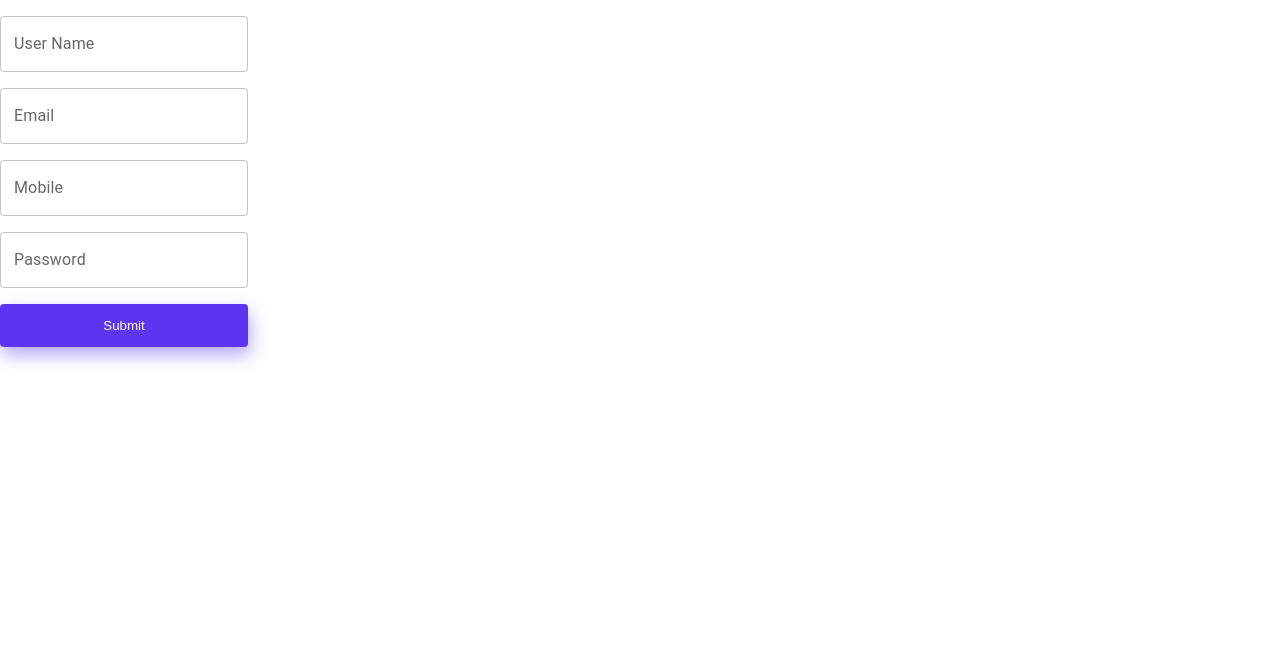
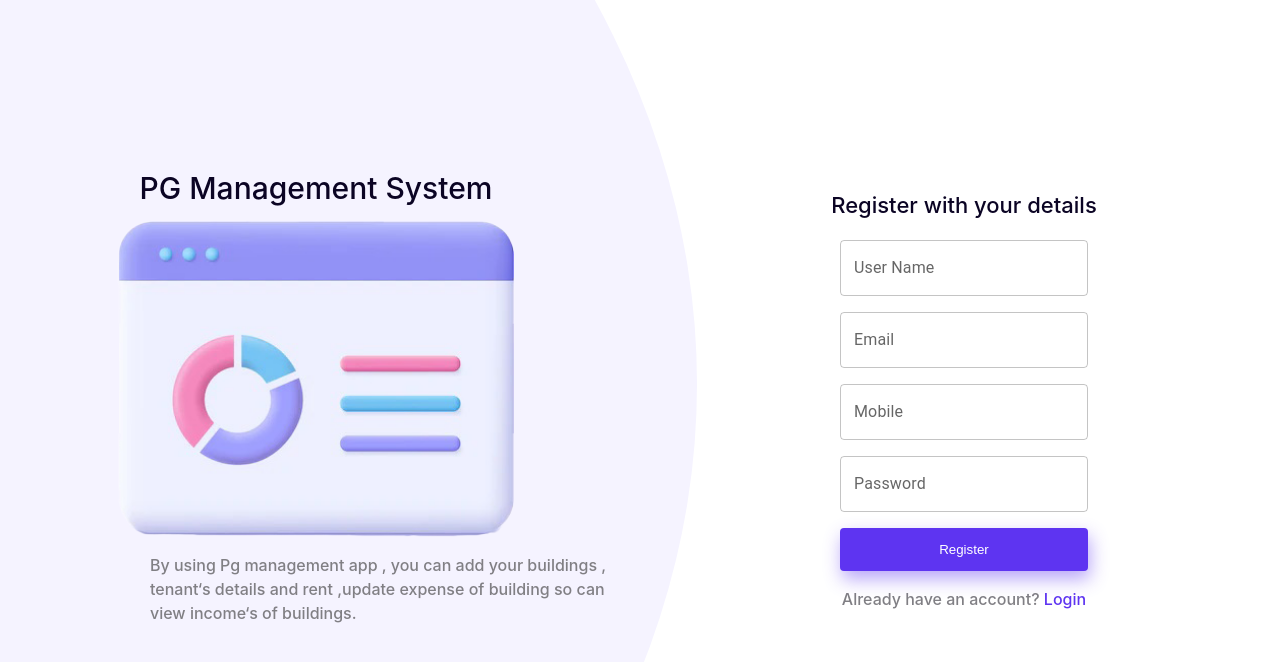
Before and after one commit to Suriya2596/PG-Management-System, a React (Create React App) app in the folder client/: page /register in a window 1280 px wide. Shown: the top 662 px of the page. Built offline with nearby package versions, Linux system fonts and the light colour scheme.

Commit message:
register css

```diff
--- a/client/src/asstes/css/index.css
+++ b/client/src/asstes/css/index.css
@@ -25,7 +25,6 @@
 h1,h2,h3,h4,h5,h6{
   font-weight: 500;
   line-height: 1;
-  margin-bottom: 8px;
 }
 p{
   font-weight: 500;
@@ -52,6 +51,12 @@
 h1.h2,h3,h4,h5,h6{
   color: #0b0424;
 }
+h1,h2,h3{
+  margin-bottom: 16px;
+}
+h4,h5,h6{
+  margin-bottom: 8px;
+}
 h1{
   font-size: 70px;
 }
--- a/client/src/components/naviagtion/Home.js
+++ b/client/src/components/naviagtion/Home.js
@@ -1,6 +1,7 @@
 import React from "react"
 import { withRouter } from "react-router-dom"
-import { Grid,spacing } from "@mui/material"
+import { Grid } from "@mui/material"
+import { spacing } from "@mui/system"
 import loginImg from "../../asstes/images/login.png"
 import Dashboard from "../dashboard/Dashboard"
 import UserLogin from "./UserLogin"
--- a/client/src/components/naviagtion/UserRegister.js
+++ b/client/src/components/naviagtion/UserRegister.js
@@ -1,12 +1,15 @@
 import React from "react"
-import { Button, FormControl, TextField, Box } from "@mui/material"
+import { Link } from "react-router-dom"
+import { useFormik } from "formik"
+import * as Yup from "yup"
+import { useDispatch } from "react-redux"
+import { startUserRegister } from "../../reduxStore/actions/usersAction"
+
+import { FormControl, TextField, Grid } from "@mui/material"
 import { spacing } from "@mui/system"
 import "../../asstes/css/userRegister.css"
-
-import { useFormik } from "formik"
-import * as Yup from "yup"
-import {useDispatch} from "react-redux"
-import { startUserRegister } from "../../reduxStore/actions/usersAction"
+import "../../asstes/css/home.css"
+import registerImg from "../../asstes/images/registerImg.png"
 
 const UserRegister = (props) => {
     const dispatch = useDispatch()
@@ -19,22 +22,32 @@
             password: ""
         },
         validationSchema: Yup.object({
-            userName:Yup.string().required().typeError("Name is required"),
-            email:Yup.string().email().required().typeError("Email is required"),
-            mobile:Yup.string().min(10,"minimun 10 character").max(10,"maxmun 10 character").required().typeError("Mobile is required"),
-            password:Yup.string().min(8,"minimun 8 character").max(128,"maxmun 128 character").required().typeError("Password is required"),
+            userName: Yup.string().required().typeError("Name is required"),
+            email: Yup.string().email().required().typeError("Email is required"),
+            mobile: Yup.string().min(10, "minimun 10 character").max(10, "maxmun 10 character").required().typeError("Mobile is required"),
+            password: Yup.string().min(8, "minimun 8 character").max(128, "maxmun 128 character").required().typeError("Password is required"),
         }),
-        onSubmit: function ( values , { resetForm } ) {
-            const reDirect = ()=>{
+        onSubmit: function (values, { resetForm }) {
+            const reDirect = () => {
                 resetForm()
                 window.alert(`Successfully Registed`)
                 props.history.push("/")
             }
-            dispatch( startUserRegister( values,reDirect ) )
+            dispatch(startUserRegister(values, reDirect))
         }
     })
     return (
-        <div>
+        <Grid container spacing={2} className="login-container">
+            <Grid item xs={12} md={6} className="login-sub-conatiner">
+                <h3>PG Management System</h3>
+                <img src={registerImg} alt="registerImg" width={"400px"} height={"auto"} />
+                <p className="about-app">
+                    By using Pg management app , you can add your buildings ,
+                    tenant&#8216;s details and rent ,update expense of building so can view income&#8216;s of buildings.
+                </p>
+            </Grid>
+            <Grid item xs={12} md={6} className="login-sub-conatiner">
+                <h5>Register with your details</h5>
                 <form onSubmit={formik.handleSubmit}>
                     <FormControl>
                         <TextField
@@ -48,7 +61,7 @@
                         />
                         {
                             formik.touched.userName && formik.errors.userName && (
-                        <span style={{color:"red"}}>{formik.errors.userName}</span> )
+                                <span style={{ color: "red" }}>{formik.errors.userName}</span>)
                         }
                         <TextField
                             name="email"
@@ -61,7 +74,7 @@
                         />
                         {
                             formik.touched.email && formik.errors.email && (
-                        <span style={{color:"red"}}>{formik.errors.email}</span> )
+                                <span style={{ color: "red" }}>{formik.errors.email}</span>)
                         }
                         <TextField
                             name="mobile"
@@ -74,7 +87,7 @@
                         />
                         {
                             formik.touched.mobile && formik.errors.mobile && (
-                        <span style={{color:"red"}}>{formik.errors.mobile}</span> )
+                                <span style={{ color: "red" }}>{formik.errors.mobile}</span>)
                         }
                         <TextField
                             name="password"
@@ -87,12 +100,14 @@
                         />
                         {
                             formik.touched.password && formik.errors.password && (
-                        <span style={{color:"red"}}>{formik.errors.password}</span> )
+                                <span style={{ color: "red" }}>{formik.errors.password}</span>)
                         }
-                    <input type="submit" value={"Submit"} className="form-submit" />
+                        <input type="submit" value={"Register"} className="form-submit" />
                     </FormControl>
                 </form>
-        </div>
+                <p>Already have an account? <Link to={"/"}>Login</Link></p>
+            </Grid>
+        </Grid>
     )
 }
 
```
Also changed, not shown: client/src/asstes/images/registerImg.png (added). Lines whose indentation alone changed are shown as unchanged.
